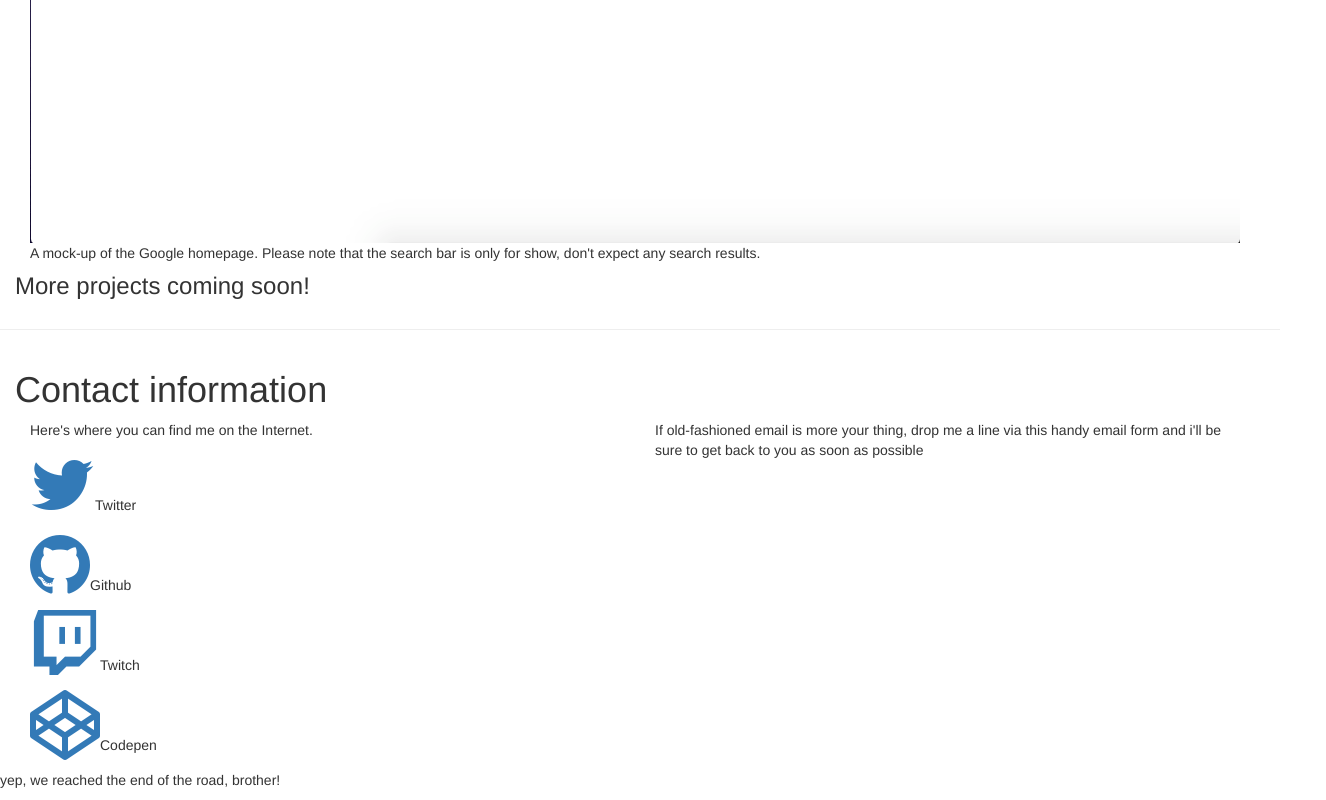
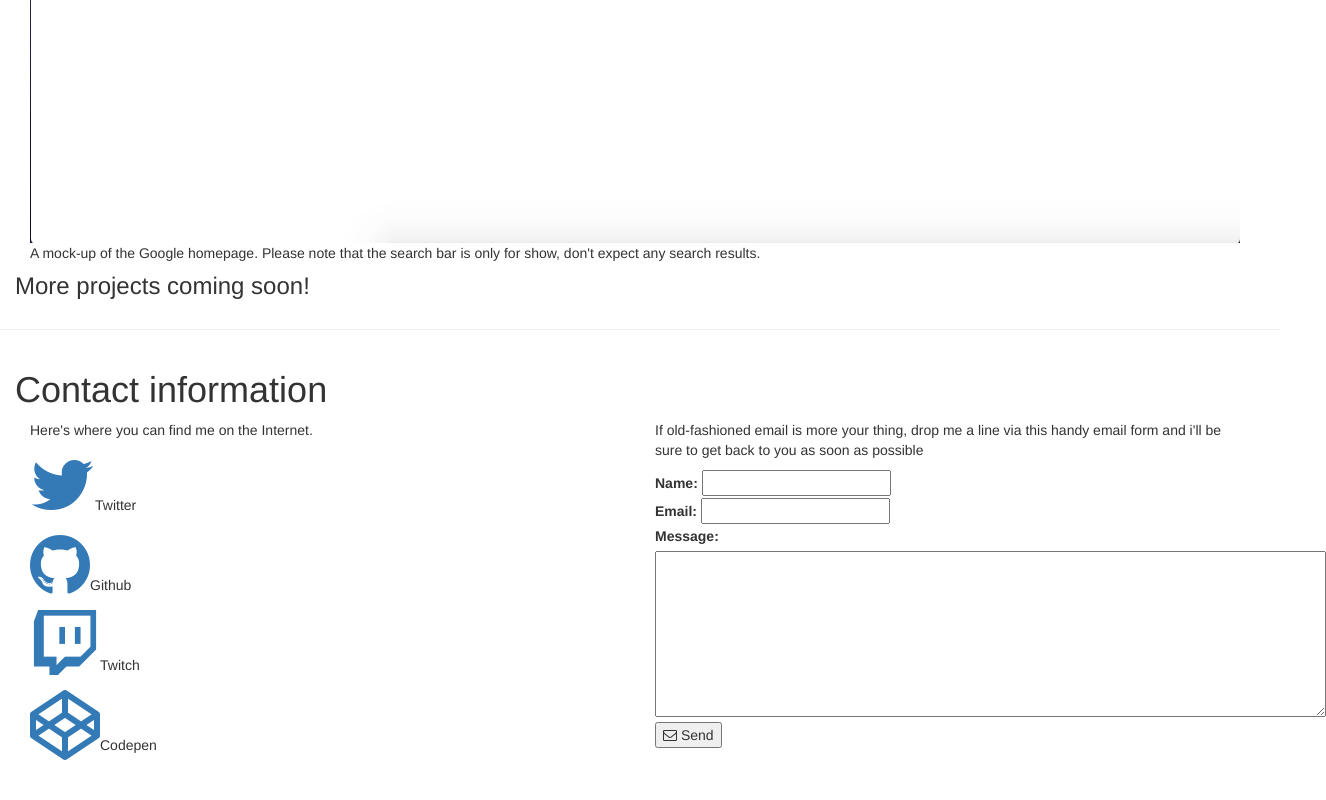
Before and after one commit to johndsykes86/FCC-Portfolio, a plain HTML site: page index.html in a window 1280 px wide. Shown: the part 2870-3670 px from the top of the page, 1326 px wide, since content can reach past the window. After the commit the page ends 3640 px from the top, so only its background shows below. Drawn offline with nearby package versions, Linux system fonts and the light colour scheme.

Commit message:
added email form markup

```diff
--- a/index.html
+++ b/index.html
@@ -55,14 +55,24 @@
             <div class="form col-md-6">
                 <p>If old-fashioned email is more your thing, drop me a line via this handy email form and i'll be sure to get back to you as soon as possible</p>
                 <form action="">
-
+                    <fieldset>
+                        <label for="name">Name:</label>
+                        <input type="text" name="name">
+                    </fieldset>
+                    <fieldset>
+                        <label for="email">Email:</label>
+                        <input type="text" name="user_email">
+                    </fieldset>
+                    <fieldset>
+                        <label for="message">Message:</label>
+                        <textarea name="message" rows="8" cols="80"></textarea>
+                    </fieldset>
+                <div class="button">
+                    <button type="submit" name="submit"><i class="fa fa-envelope-o"></i> Send</button>
+                </div>
                 </form>
             </div>
         </div>
-
-        <footer>
-            <p>yep, we reached the end of the road, brother!</p>
-        </footer>
 
 
     </div>
```
